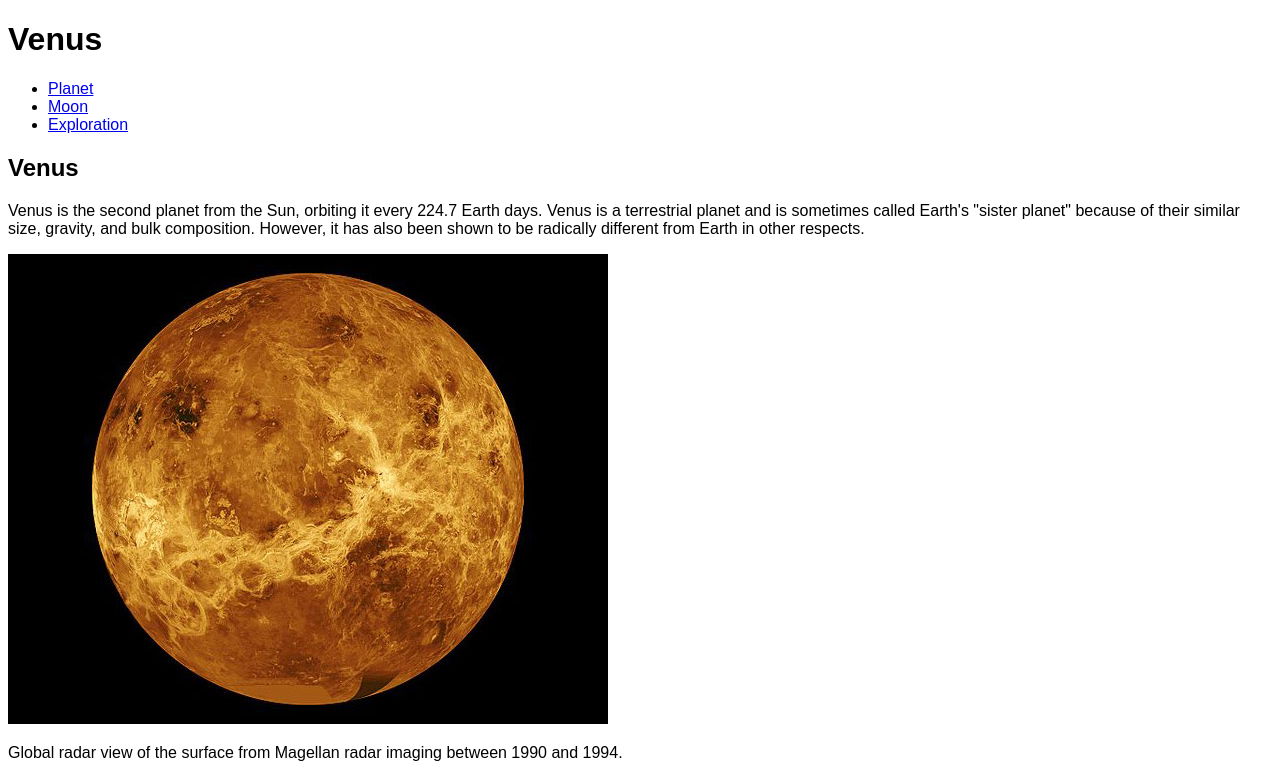
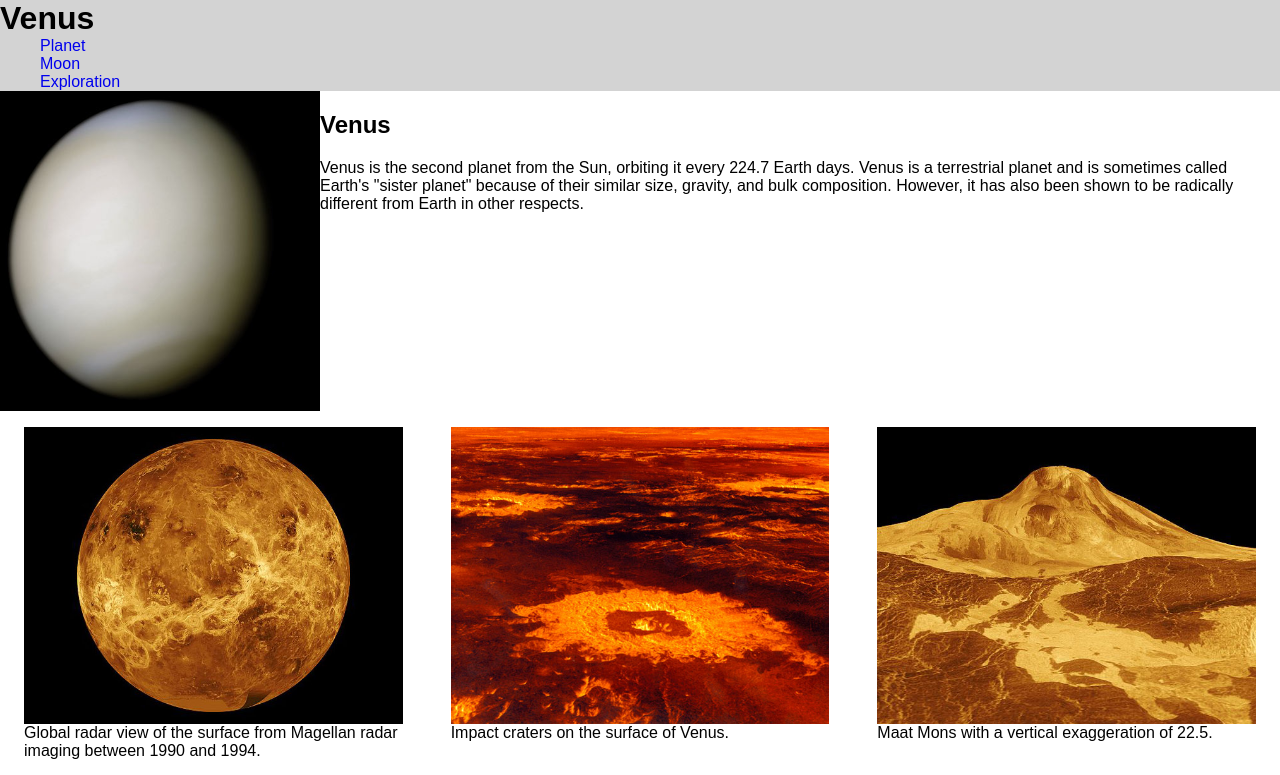
Before and after one commit to erynjones/dsn1675-planet-website, a plain HTML site: page index.html in a window 1280 px wide. Shown: the top 775 px of the page. Drawn offline with Linux system fonts and the light colour scheme.

Commit message:
Grids done

```diff
--- a/css/main.css
+++ b/css/main.css
@@ -17,3 +17,41 @@ html {
 *, *::before, *::after {
   box-sizing: inherit;
 }
+
+body {
+  margin: 0;
+  padding: 0;
+}
+
+header {
+  background-color: lightgrey;
+}
+
+h1 {
+  margin: 0;
+}
+
+nav a{
+  text-decoration: none;
+  display: block;
+}
+
+nav ul {
+  list-style-type: none;
+  margin: 0;
+}
+
+.img-flex {
+  width: 100%;
+  display: block;
+}
+
+.gutter {
+  padding-left: 1.5rem;
+  padding-right: 1.5em;
+  padding-top: 1em;
+}
+
+p {
+  margin: 0;
+}
--- a/index.html
+++ b/index.html
@@ -23,18 +23,30 @@
 </header>
 
 <main>
-  <h2>Venus</h2>
+<div class="grid">
+  <div class="unit unit-xs-1 unit-s-1 unit-m-1-2 unit-l-1-4">
+    <img class="img-flex" src="images/venus.jpg" alt="image of venus">
+  </div>
+  <div class="unit unit-xs-1 unit-s-1 unit-m-1-2 unit-l-3-4">
+    <h2>Venus</h2>
     <p>Venus is the second planet from the Sun, orbiting it every 224.7 Earth days. Venus is a terrestrial planet and is sometimes called Earth's "sister planet" because of their similar size, gravity, and bulk composition. However, it has also been shown to be radically different from Earth in other respects.</p>
+  </div>
+</div>
 
-  <img src="images/venus-1.jpg" alt="image of venus">
-  <p>Global radar view of the surface from Magellan radar imaging between 1990 and 1994.</p>
-
-  <img src="images/venus-3.jpg" alt="close up of venus">
-  <p>Impact craters on the surface of Venus.</p>
-
-  <img src="images/venus-3.jpg" alt="different close up of venus">
-  <p>Maat Mons with a vertical exaggeration of 22.5.</p>
-
+<div class="grid">
+  <div class="unit unit-xs-1 unit-s-1 unit-m-1-3 unit-l-1-3 gutter">
+    <img class="img-flex" src="images/venus-1.jpg" alt="image of venus">
+    <p>Global radar view of the surface from Magellan radar imaging between 1990 and 1994.</p>
+  </div>
+  <div class="unit unit-xs-1 unit-s-1-2 unit-m-1-3 unit-l-1-3 gutter">
+    <img class="img-flex" src="images/venus-2.jpg" alt="close up of venus">
+    <p>Impact craters on the surface of Venus.</p>
+  </div>
+  <div class="unit unit-xs-1 unit-s-1-2 unit-m-1-3 unit-l-1-3 gutter">
+    <img class="img-flex" src="images/venus-3.jpg" alt="different close up of venus">
+    <p>Maat Mons with a vertical exaggeration of 22.5.</p>
+  </div>
+</div>
 </main>
 </body>
 </html>
```
